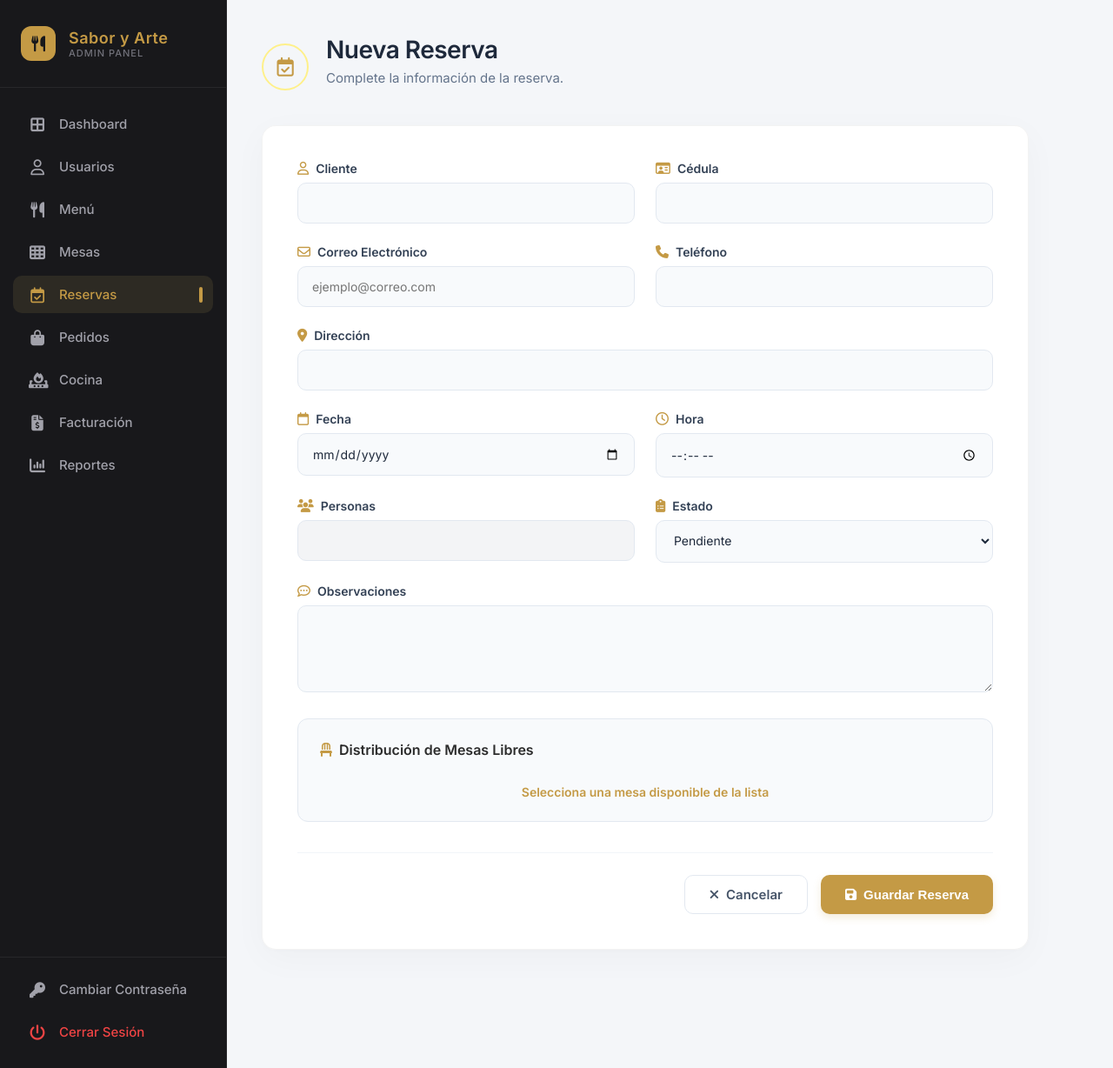
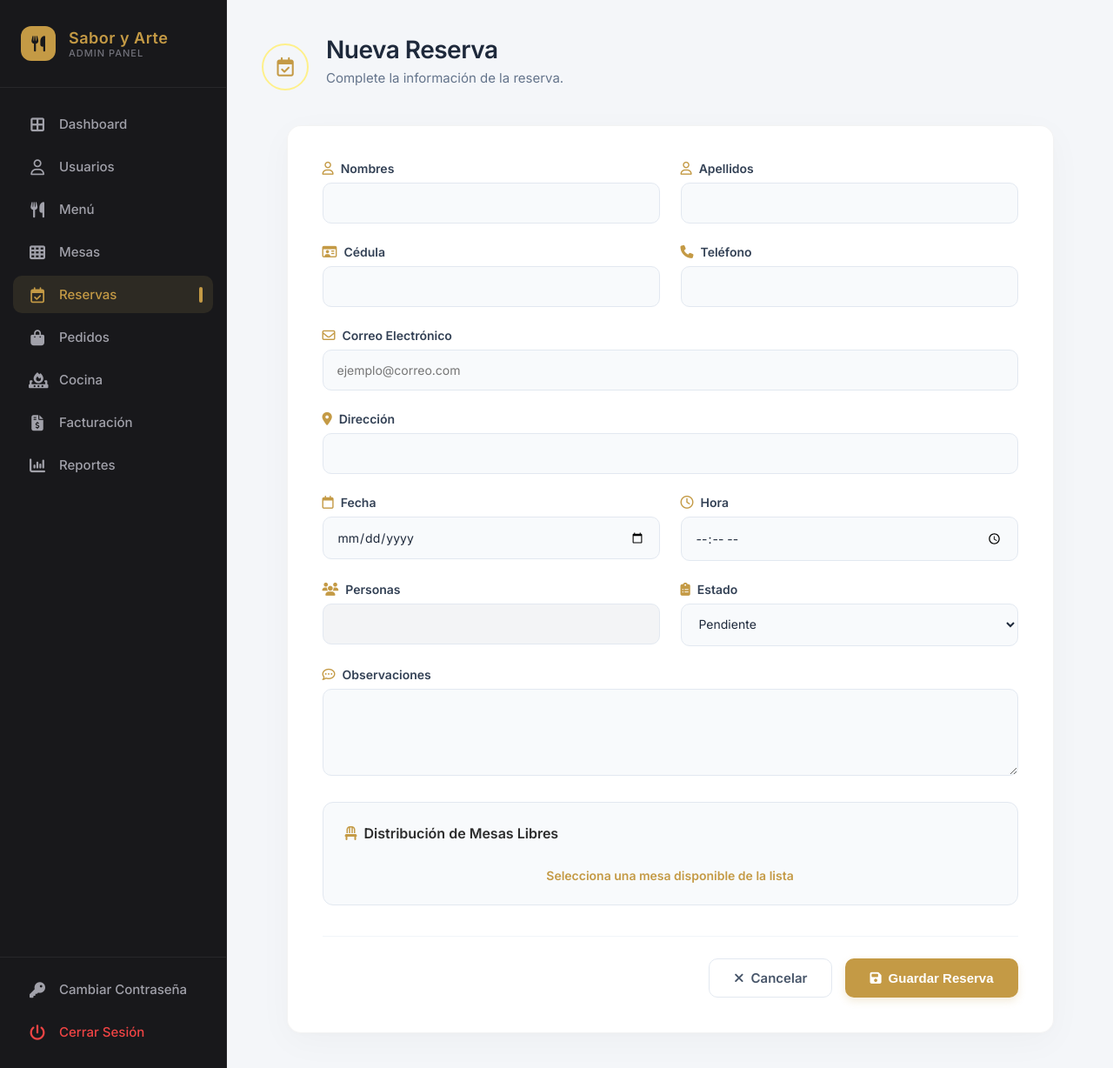
Before and after one commit to 10SEBASG01/Restaurante-Sistema, a Django app: page /reservas/crear/ in a window 1280 px wide. Shown: the whole page at 87% size. Run offline with Django 5.2, Linux system fonts and the light colour scheme; the visitor is signed in with stand-in values (Sample User, id 1); data that the repository does not hold is empty.

Commit message:
Version 20 Restaurante

```diff
--- a/apps/reservas/forms.py
+++ b/apps/reservas/forms.py
@@ -41,8 +41,10 @@ class ReservaForm(forms.ModelForm):
 
         model = Reserva
 
+        # 🎯 CAMBIO AQUÍ: Agregamos nombres y apellidos, quitamos cliente
         fields = [
-            'cliente',
+            'nombres',
+            'apellidos',
             'cedula',
             'correo',
             'telefono',
@@ -56,12 +58,9 @@ class ReservaForm(forms.ModelForm):
         ]
 
         widgets = {
-
-            'cliente': forms.TextInput(
-                attrs={
-                    'class': 'form-control'
-                }
-            ),
+            # 🎯 CAMBIO AQUÍ: Widgets para los nuevos campos
+            'nombres': forms.TextInput(attrs={'class': 'form-control'}),
+            'apellidos': forms.TextInput(attrs={'class': 'form-control'}),
 
             'cedula': forms.TextInput(
                 attrs={
--- a/apps/reservas/models.py
+++ b/apps/reservas/models.py
@@ -18,9 +18,9 @@ class Reserva(models.Model):
         blank=True
     )
 
-    cliente = models.CharField(
-        max_length=150
-    )
+    # 🎯 CAMBIO AQUÍ: Separamos el cliente
+    nombres = models.CharField(max_length=150)
+    apellidos = models.CharField(max_length=150)
 
     # Validadores para exigir exactamente 10 números
     cedula = models.CharField(
@@ -87,7 +87,8 @@ class Reserva(models.Model):
         ]
 
     def __str__(self):
-        return f"{self.codigo} - {self.cliente}"
+        # 🎯 CAMBIO AQUÍ: Reflejar nombres y apellidos en el panel admin
+        return f"{self.codigo} - {self.nombres} {self.apellidos}"
 
     def clean(self):
 
--- a/apps/reservas/views.py
+++ b/apps/reservas/views.py
@@ -50,8 +50,10 @@ def lista_reservas(request):
     reservas = Reserva.objects.all()
 
     if busqueda:
+        # 🎯 CAMBIO AQUÍ: Filtramos por nombres o apellidos
         reservas = reservas.filter(
-            Q(cliente__icontains=busqueda) |
+            Q(nombres__icontains=busqueda) |
+            Q(apellidos__icontains=busqueda) |
             Q(telefono__icontains=busqueda) |
             Q(codigo__icontains=busqueda)
         )
@@ -124,7 +126,8 @@ def crear_reserva(request):
                 # DATOS TEMPORALES DEL CLIENTE
                 # ==========================
 
-                mesa.cliente_nombre = reserva.cliente
+                # 🎯 CAMBIO AQUÍ: Concatenamos para no romper el modelo Mesa
+                mesa.cliente_nombre = f"{reserva.nombres} {reserva.apellidos}"
                 mesa.cliente_cedula = reserva.cedula
                 mesa.cliente_correo = reserva.correo
                 mesa.cliente_direccion = reserva.direccion
@@ -139,7 +142,7 @@ def crear_reserva(request):
                 id_usuario=request.user,
                 modulo='reservas',
                 accion='Reserva Creada',
-                detalle=f"Reserva {reserva.codigo} a nombre de {reserva.cliente} para la {reserva.mesa} ({reserva.fecha} a las {reserva.hora})."
+                detalle=f"Reserva {reserva.codigo} a nombre de {reserva.nombres} {reserva.apellidos} para la {reserva.mesa} ({reserva.fecha} a las {reserva.hora})."
             )
 
             messages.success(
@@ -212,7 +215,8 @@ def editar_reserva(request, pk):
                     numero=numero_mesa
                 )
 
-                mesa.cliente_nombre = reserva_actualizada.cliente
+                # 🎯 CAMBIO AQUÍ: Concatenamos
+                mesa.cliente_nombre = f"{reserva_actualizada.nombres} {reserva_actualizada.apellidos}"
                 mesa.cliente_cedula = reserva_actualizada.cedula
                 mesa.cliente_correo = reserva_actualizada.correo
                 mesa.cliente_direccion = reserva_actualizada.direccion
@@ -223,7 +227,7 @@ def editar_reserva(request, pk):
                 pass
 
             # 🎯 AUDITORÍA: Edición de reserva
-            detalle_audit = f"Actualizó datos de la reserva {reserva_actualizada.codigo} de {reserva_actualizada.cliente}."
+            detalle_audit = f"Actualizó datos de la reserva {reserva_actualizada.codigo} de {reserva_actualizada.nombres} {reserva_actualizada.apellidos}."
             if estado_anterior != reserva_actualizada.get_estado_display():
                 detalle_audit += f" (Estado pasó a {reserva_actualizada.get_estado_display()})"
 
@@ -304,7 +308,8 @@ def eliminar_reserva(request, pk):
 
         # 🎯 Capturamos los datos antes de borrar la reserva para la auditoría
         codigo_reserva = reserva.codigo
-        cliente_reserva = reserva.cliente
+        # 🎯 CAMBIO AQUÍ
+        cliente_reserva = f"{reserva.nombres} {reserva.apellidos}"
 
         reserva.delete()
 
--- a/templates/reservas/reservas_form.html
+++ b/templates/reservas/reservas_form.html
@@ -21,6 +21,7 @@
         padding: 40px;
         max-width: 800px;
         border: 1px solid rgba(240, 240, 240, 0.8);
+        margin: 0 auto;
     }
 
     /* Grid para organizar a 2 columnas */
@@ -59,7 +60,7 @@
     .form-group textarea:focus {
         border-color: #c49a45;
         background-color: #ffffff;
-        box-shadow: 0 0 0 3px rgba(196, 154, 69, 0.1);
+        box-shadow: 0 0 0 3px rgba(196, 154, 69, 0.15);
     }
 
     .form-group textarea { resize: vertical; min-height: 100px; }
@@ -182,6 +183,16 @@
         text-decoration: none; font-size: 15px; font-weight: 600; transition: 0.3s; display: flex; align-items: center; gap: 8px;
     }
     .btn-cancel:hover { background-color: #f8fafc; border-color: #cbd5e1; color: #1e293b; }
+
+    /* --- RESPONSIVIDAD PARA MÓVILES --- */
+    @media (max-width: 768px) {
+        .form-grid { grid-template-columns: 1fr; }
+        .full-width { grid-column: 1; }
+        .form-card { padding: 30px 20px; }
+        .mesas-selector { grid-template-columns: repeat(auto-fill, minmax(110px, 1fr)); }
+        .form-actions { flex-direction: column; }
+        .btn-gold, .btn-cancel { width: 100%; justify-content: center; }
+    }
 </style>
 
 <div class="header-wrapper">
@@ -219,10 +230,17 @@
 
         <div class="form-grid">
 
+            <!-- Nombres y Apellidos reemplazan al campo Cliente -->
             <div class="form-group">
-                <label for="{{ form.cliente.id_for_label }}"><i class="fa-regular fa-user"></i> Cliente</label>
-                {{ form.cliente }}
-                {{ form.cliente.errors }}
+                <label for="{{ form.nombres.id_for_label }}"><i class="fa-regular fa-user"></i> Nombres</label>
+                {{ form.nombres }}
+                {{ form.nombres.errors }}
+            </div>
+
+            <div class="form-group">
+                <label for="{{ form.apellidos.id_for_label }}"><i class="fa-regular fa-user"></i> Apellidos</label>
+                {{ form.apellidos }}
+                {{ form.apellidos.errors }}
             </div>
 
             <div class="form-group">
@@ -232,15 +250,16 @@
             </div>
 
             <div class="form-group">
+                <label for="{{ form.telefono.id_for_label }}"><i class="fa-solid fa-phone"></i> Teléfono</label>
+                {{ form.telefono }}
+                {{ form.telefono.errors }}
+            </div>
+
+            <!-- Correo y Dirección a ancho completo para equilibrar el diseño -->
+            <div class="form-group full-width">
                 <label for="{{ form.correo.id_for_label }}"><i class="fa-regular fa-envelope"></i> Correo Electrónico</label>
                 {{ form.correo }}
                 {{ form.correo.errors }}
-            </div>
-
-            <div class="form-group">
-                <label for="{{ form.telefono.id_for_label }}"><i class="fa-solid fa-phone"></i> Teléfono</label>
-                {{ form.telefono }}
-                {{ form.telefono.errors }}
             </div>
 
             <div class="form-group full-width">
@@ -285,7 +304,7 @@
             {{ form.mesa }}
         </div>
 
-        <div class="panel-mesas full-width">
+        <div class="panel-mesas">
             <h3><i class="fa-solid fa-chair"></i> Distribución de Mesas Libres</h3>
 
             <div class="mesas-selector">
@@ -327,8 +346,8 @@ function seleccionarMesa(valor, elemento) {
     document.querySelectorAll('.mesa-card').forEach(card => card.classList.remove('selected'));
     elemento.classList.add('selected');
 
-    let inputMesa = document.getElementById('id_mesa');
-    let inputPersonas = document.getElementById('id_personas');
+    let inputMesa = document.getElementById('{{ form.mesa.id_for_label }}') || document.getElementById('id_mesa');
+    let inputPersonas = document.getElementById('{{ form.personas.id_for_label }}') || document.getElementById('id_personas');
 
     if (inputMesa) {
         inputMesa.value = valor;
@@ -359,7 +378,7 @@ window.addEventListener('DOMContentLoaded', function() {
     });
 
     // Mantener la selección si recarga por validación de formulario
-    let inputMesa = document.getElementById('id_mesa');
+    let inputMesa = document.getElementById('{{ form.mesa.id_for_label }}') || document.getElementById('id_mesa');
     if (inputMesa && inputMesa.value) {
         let mesaActual = inputMesa.value;
 
@@ -372,7 +391,7 @@ window.addEventListener('DOMContentLoaded', function() {
 
                 let texto = card.querySelector('small.mesa-desc').getAttribute('data-raw');
                 let numeros = texto.match(/\d+/g);
-                let inputPersonas = document.getElementById('id_personas');
+                let inputPersonas = document.getElementById('{{ form.personas.id_for_label }}') || document.getElementById('id_personas');
                 if (numeros && inputPersonas) {
                     inputPersonas.value = numeros[numeros.length - 1];
                 }
```
Also changed, not shown: apps/publico/forms.py (+8 -17 lines), apps/reservas/admin.py (+10 -6 lines), templates/publico/reserva_publica.html (+16 -7 lines), apps/reservas/migrations/0005_rename_cliente_reserva_apellidos_reserva_nombres.py (added).
